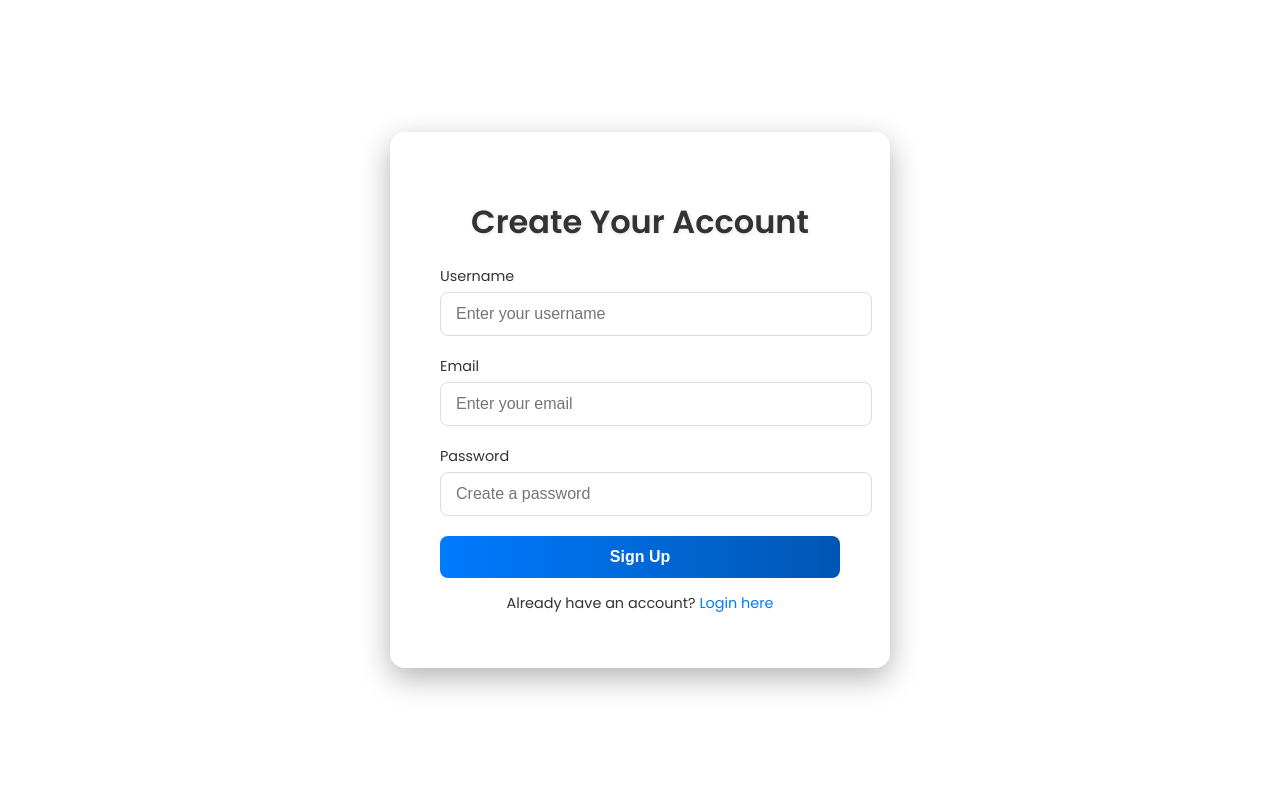
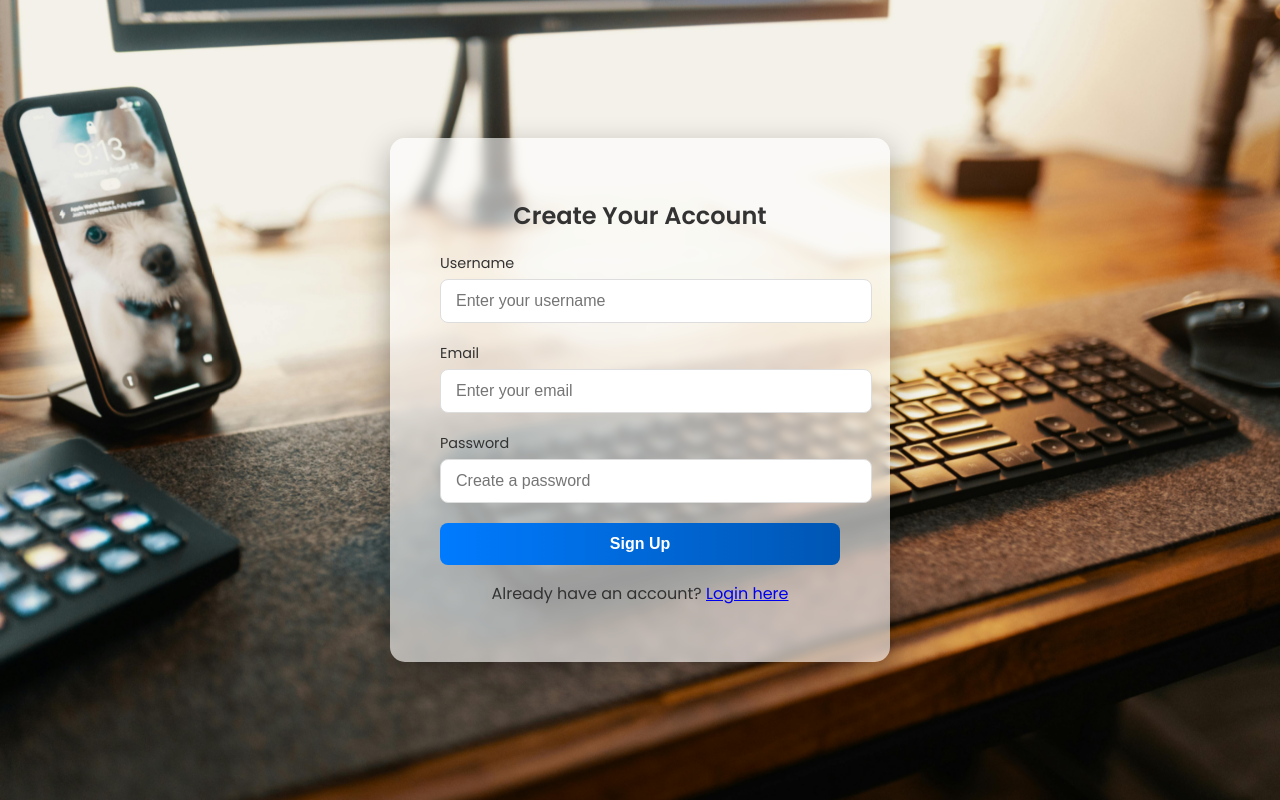
Before and after one commit to gokulmcodes/Business-Assitant-AIBot, a Flask app: page /signup in a window 1280 px wide. Run offline with Flask 3, Linux system fonts and the light colour scheme.

Commit message:
Finished

```diff
--- a/app.py
+++ b/app.py
@@ -185,8 +185,9 @@ def result():
         result = get_business_analysis_api(user_query)
         return render_template('result.html', response=result, query=user_query)
 
-    # If GET request, redirect to home
-    return redirect(url_for('home_page'))
+    # If GET request, show a placeholder or redirect
+    return render_template('result.html', response="Reloading the page...", query="")
+
 
 if __name__ == '__main__':
     app.run(debug=True)
--- a/static/css/styles-auth.css
+++ b/static/css/styles-auth.css
@@ -6,23 +6,65 @@ body, html {
     color: #333;
     height: 100vh;
     overflow: hidden;
+    background-size: cover;
+    background-position: center;
 }
 
-
-
-/* Auth Container */
-.login-container, .signup-container {
+/* Login and Signup Container Shared Styles */
+.container {
     display: flex;
     justify-content: center;
     align-items: center;
     height: 100vh;
     text-align: center;
-    backdrop-filter: blur(5px); /* Modern Blur Effect */
+    background-size: cover;
+    background-position: center;
+    backdrop-filter: blur(15px); /* Stronger Blur Effect */
+    -webkit-backdrop-filter: blur(15px); /* For Safari */
 }
 
-/* Auth Card */
-.auth-card {
-    background: rgba(255, 255, 255, 0.9);
+/* Login Container */
+.login-container {
+    background: url('../img/login.jpg') no-repeat center center fixed;
+    background-size: cover;
+}
+
+/* Signup Container */
+.signup-container {
+    background: url('../img/signup.jpg') no-repeat center center fixed;
+    background-size: cover;
+}
+
+/* Shared Card Styles for Login and Signup */
+.card {
+    background: rgba(255, 255, 255, 0.4); /* Lighter transparent background */
+    backdrop-filter: blur(8px); /* Slight blur for the card itself */
+    -webkit-backdrop-filter: blur(8px); /* For Safari */
+    padding: 40px 50px;
+    border-radius: 15px;
+    box-shadow: 0px 10px 30px rgba(0, 0, 0, 0.2); /* Softer shadow */
+    max-width: 400px;
+    width: 90%;
+    animation: fadeIn 0.8s ease-in-out;
+}
+
+
+/* Login Container */
+.login-container {
+    display: flex;
+    justify-content: center;
+    align-items: center;
+    height: 100vh;
+    text-align: center;
+    backdrop-filter: blur(10px); /* Transparent Blur Effect */
+    background: url('../img/login.jpg') no-repeat center center fixed;
+    background-size: cover; /* Full-screen background */
+}
+
+/* Login Card */
+.login-card {
+    background: rgba(255, 255, 255, 0.6); /* Transparent white */
+    backdrop-filter: blur(5px); /* Add blur to the card background */
     padding: 40px 50px;
     border-radius: 15px;
     box-shadow: 0px 10px 30px rgba(0, 0, 0, 0.3);
@@ -31,11 +73,28 @@ body, html {
     animation: fadeIn 0.8s ease-in-out;
 }
 
-h2 {
-    font-size: 2rem;
-    margin-bottom: 20px;
-    color: #333;
-    text-shadow: 1px 1px 4px rgba(0, 0, 0, 0.1);
+/* Signup Container */
+.signup-container {
+    display: flex;
+    justify-content: center;
+    align-items: center;
+    height: 100vh;
+    text-align: center;
+    backdrop-filter: blur(10px); /* Transparent Blur Effect */
+    background: url('../img/signup.jpg') no-repeat center center fixed;
+    background-size: cover; /* Full-screen background */
+}
+
+/* Signup Card */
+.signup-card {
+    background: rgba(255, 255, 255, 0.6); /* Transparent white */
+    backdrop-filter: blur(5px); /* Add blur to the card background */
+    padding: 40px 50px;
+    border-radius: 15px;
+    box-shadow: 0px 10px 30px rgba(0, 0, 0, 0.3);
+    max-width: 400px;
+    width: 90%;
+    animation: fadeIn 0.8s ease-in-out;
 }
 
 /* Input Fields */
@@ -85,22 +144,6 @@ input[type="text"]:focus, input[type="email"]:focus, input[type="password"]:focu
     box-shadow: 0px 5px 15px rgba(0, 0, 0, 0.3);
 }
 
-/* Switch Auth Links */
-.switch-auth {
-    margin-top: 15px;
-    font-size: 0.9rem;
-}
-
-.switch-auth a {
-    color: #007bff;
-    text-decoration: none;
-    font-weight: 500;
-}
-
-.switch-auth a:hover {
-    text-decoration: underline;
-}
-
 /* Animations */
 @keyframes fadeIn {
     from {
--- a/templates/login.html
+++ b/templates/login.html
@@ -10,8 +10,8 @@
 <body>
 
     <!-- Login Container -->
-    <div class="login-container">
-        <div class="auth-card">
+    <div class="container login-container">
+        <div class="card login-card">
             <h2>Welcome Back</h2>
             <form action="/login" method="POST">
                 <div class="input-group">
--- a/templates/signup.html
+++ b/templates/signup.html
@@ -10,8 +10,8 @@
 <body>
 
     <!-- Sign-Up Container -->
-    <div class="signup-container">
-        <div class="auth-card">
+    <div class="container signup-container">
+        <div class="card signup-card">
             <h2>Create Your Account</h2>
             <form action="/signup" method="POST">
                 <div class="input-group">
```
Also changed, not shown: templates/result.html (+7 -0 lines), static/img/login.jpg (added), static/img/signup.jpg (added), 3 other files.
